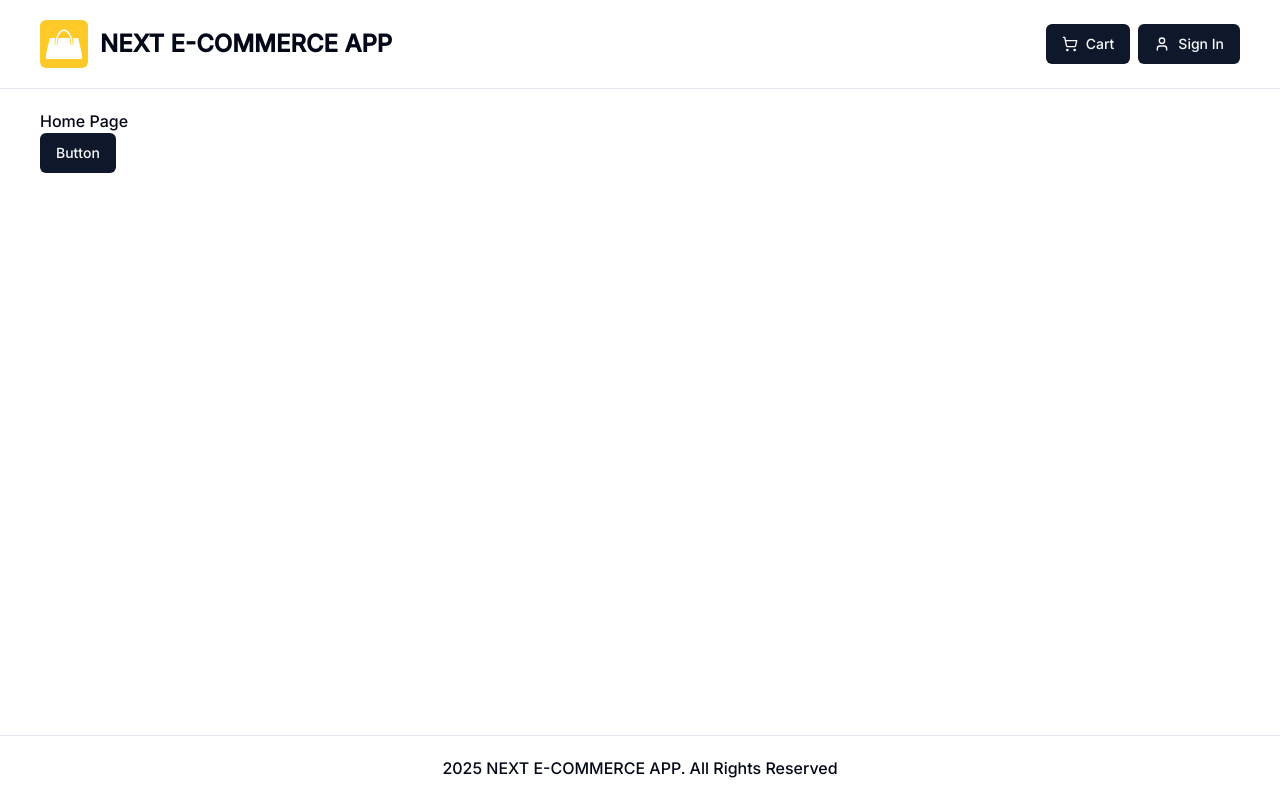
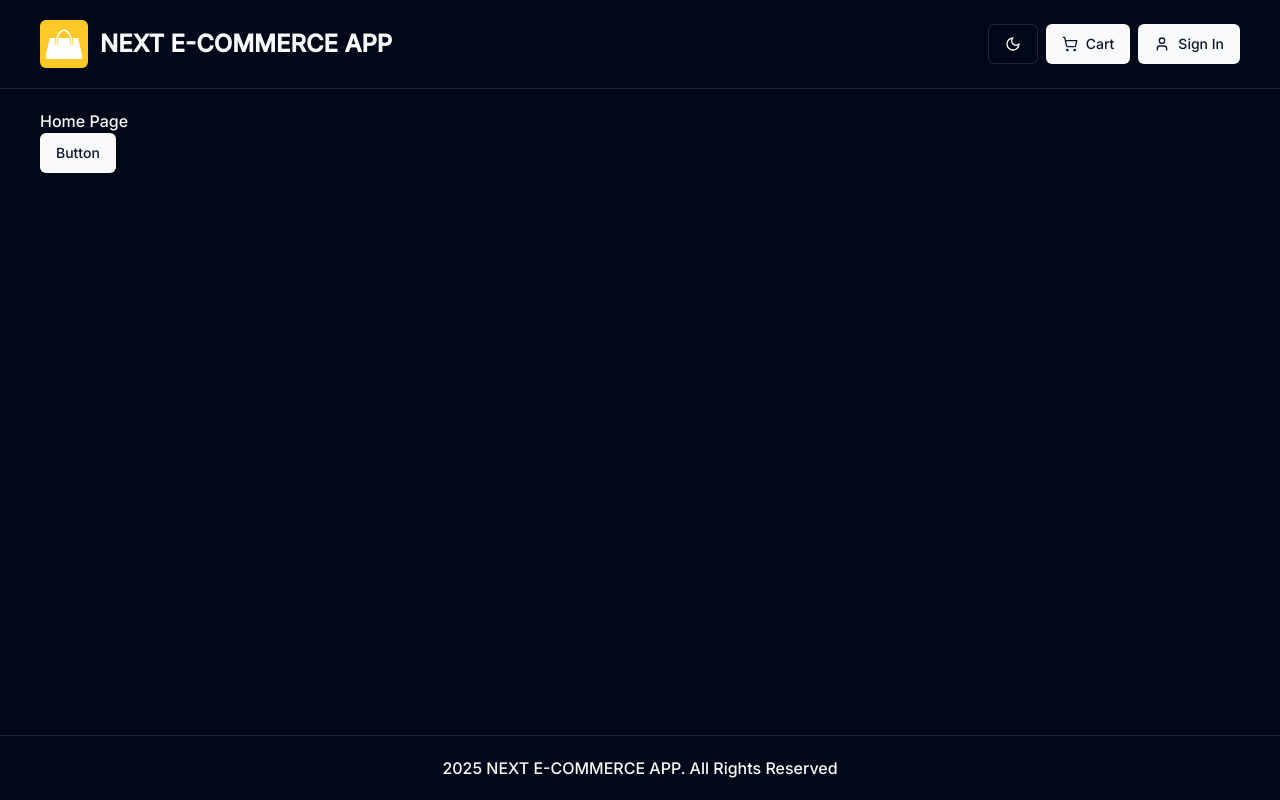
Before and after one commit to ajmal-m/Next-e-Commerce, a Next.js app: page / in a window 1280 px wide. Built offline with nearby package versions, Linux system fonts and the light colour scheme; no server answers.

Commit message:
Mode Toggle update

```diff
--- a/app/layout.tsx
+++ b/app/layout.tsx
@@ -28,7 +28,7 @@ export default function RootLayout({
       >
         <ThemeProvider
           attribute="class"
-          defaultTheme="system"
+          defaultTheme="dark"
           enableSystem
           disableTransitionOnChange
         >
--- a/components/shared/header/index.tsx
+++ b/components/shared/header/index.tsx
@@ -4,6 +4,7 @@ import Link from 'next/link';
 import Image from 'next/image';
 import { APP_NAME } from '@/lib/constants';
 import { Button } from '@/components/ui/button';
+import ModeToggle from './mode-toggle';
 
 export default function Header() {
   return (
@@ -16,6 +17,7 @@ export default function Header() {
                 </Link>
             </div>
             <div className="space-x-2">
+                <ModeToggle/>
                 <Button asChild>
                     <Link href='/cart'>
                         <ShoppingCart/> Cart
--- /dev/null
+++ b/components/shared/header/mode-toggle.tsx
@@ -0,0 +1,78 @@
+'use client';
+
+import { Button } from '@/components/ui/button';
+import {
+    DropdownMenu,
+    DropdownMenuCheckboxItem,
+    DropdownMenuContent,
+    DropdownMenuLabel ,
+    DropdownMenuSeparator,
+    DropdownMenuTrigger
+} from '@radix-ui/react-dropdown-menu';
+import {SunIcon, MoonIcon, SunMoon} from 'lucide-react';
+import React, { useEffect, useState } from 'react';
+import { useTheme } from 'next-themes';
+
+export default function ModeToggle() {
+
+  const { theme, setTheme} = useTheme();
+  const [mounted, setMount] = useState(false);
+
+
+  useEffect(() => {
+    setMount(true);
+  }, [])
+
+
+  if(!mounted){
+    return null;
+  }
+
+  return (
+   <>
+    <DropdownMenu>
+      <DropdownMenuTrigger asChild>
+        <Button
+          variant='outline'
+          className='focus-visible:ring-0 focus-visible:ring-offset-0'
+        >
+          {
+            theme == 'system' ?(
+              <SunMoon/>
+            ): theme == 'dark' ? (
+              <MoonIcon/>
+            ):(
+              <SunIcon/>
+            )
+          }
+        </Button>
+      </DropdownMenuTrigger>
+      <DropdownMenuContent>
+        <DropdownMenuLabel>
+        Appearance
+        </DropdownMenuLabel>
+        <DropdownMenuSeparator/>
+        <DropdownMenuCheckboxItem
+          checked={theme === 'system'}
+          onClick={() => setTheme('system')}
+        >
+          System
+        </DropdownMenuCheckboxItem>
+        <DropdownMenuCheckboxItem
+          checked={theme === 'dark'}
+          onClick={() => setTheme('dark')}
+        >
+          Dark
+        </DropdownMenuCheckboxItem>
+        <DropdownMenuCheckboxItem
+          checked={theme === 'light'}
+          onClick={() => setTheme('light')}
+        >
+          Light
+        </DropdownMenuCheckboxItem>
+
+      </DropdownMenuContent>
+    </DropdownMenu>
+   </>
+  )
+}
```
Also changed, not shown: 1 other file (tests, documents, lock files or other folders).
